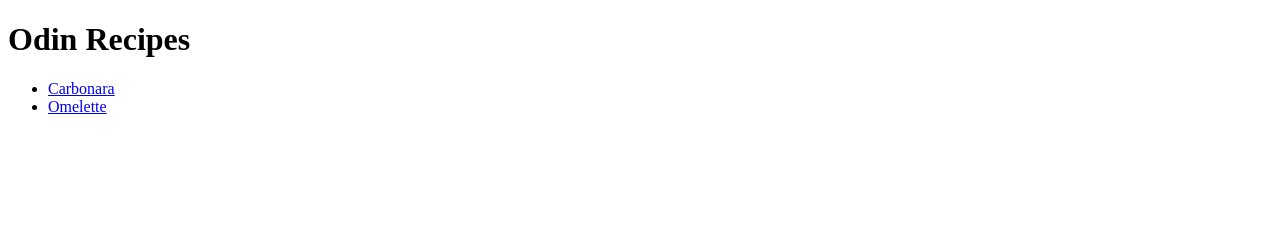
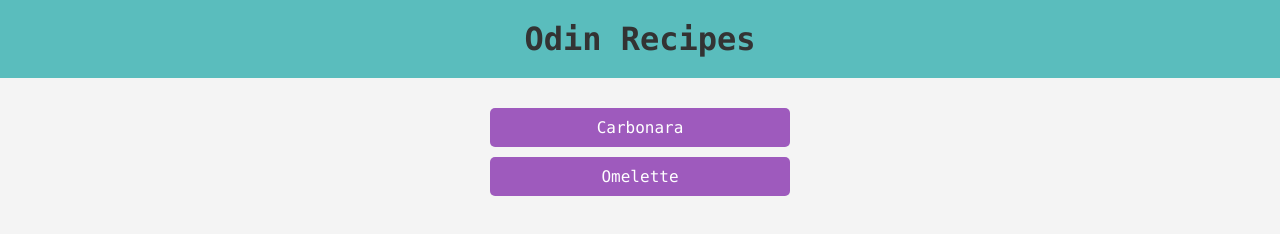
Before and after one commit to JamesBadham/odin-recipes, a plain HTML site: page index.html in a window 1280 px wide. Drawn offline with Linux system fonts and the light colour scheme.

Commit message:
Add styling to index.html

```diff
--- a/index.html
+++ b/index.html
@@ -4,18 +4,17 @@
     <meta charset="UTF-8" />
     <meta name="viewport" content="width=device-width, initial-scale=1.0" />
     <title>Odin Recipes</title>
+    <link rel="stylesheet" href="./styles.css" />
   </head>
   <body>
-    <h1>Odin Recipes</h1>
-    <ul>
-        <li>
-            <a href="./recipes/carbonara.html">Carbonara</a>
+    <h1 class="page-header">Odin Recipes</h1>
+    <ul id="recipe-list">
+        <li class="recipe-item">
+            <a class="recipe-link" href="./recipes/carbonara.html">Carbonara</a>
         </li>
-        <li>
-            <a href="./recipes/omlette.html">Omelette</a>
+        <li class="recipe-item">
+            <a class="recipe-link" href="./recipes/omelette.html">Omelette</a>
         </li>
     </ul>
-
-
   </body>
 </html>
--- /dev/null
+++ b/styles.css
@@ -0,0 +1,38 @@
+* {
+    margin: 0;
+    padding: 0;
+    box-sizing: border-box;
+}
+
+body {
+    font-family: "Lucida Console", monospace;
+    background-color: #f4f4f4;
+    color: #333;
+}
+
+.page-header {
+    text-align: center;
+    padding: 20px;
+    background-color: rgb(90, 189, 189)
+}
+
+#recipe-list {
+    margin: 30px auto;
+    width: 300px;
+    list-style: none;
+}
+
+.recipe-item {
+    margin: 10px 0;
+    padding: 10px;
+    background-color: rgb(158, 90, 189);
+    border-radius: 5px;
+    text-align: center;
+}
+
+.recipe-link {
+    text-decoration: none;
+    color: white;
+    display: inline-block;
+    width: 100%;
+}
```
